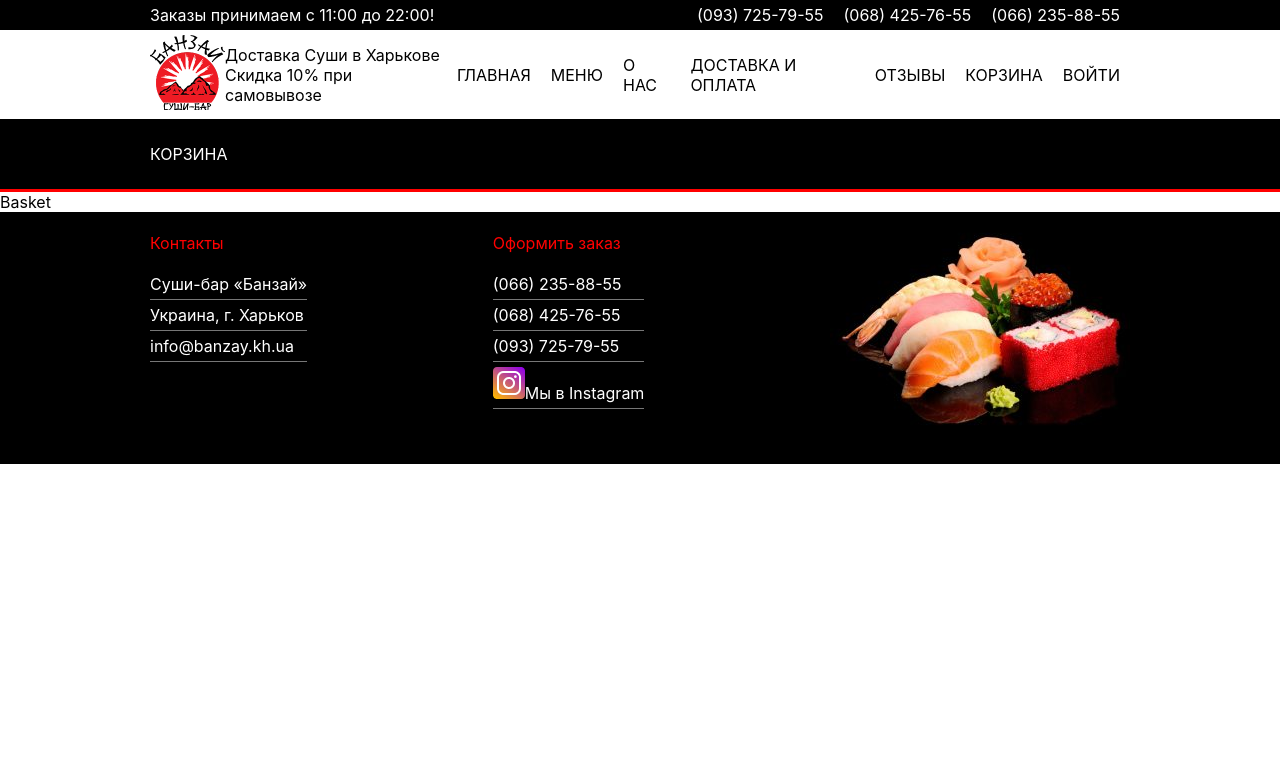
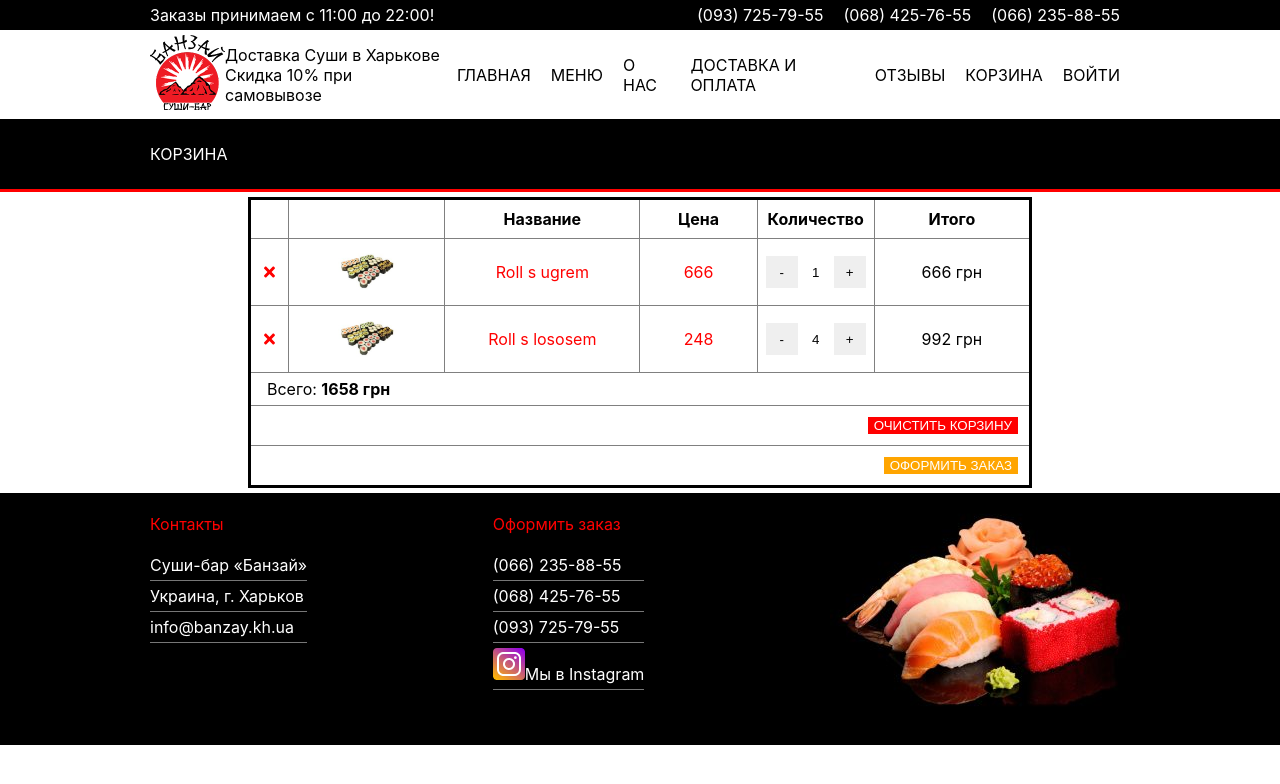
Before and after one commit to maxim19295/BanzayClient, a React (Create React App) app: page /korzina in a window 1280 px wide. Shown: the top 784 px of the page. Built offline with nearby package versions, Linux system fonts and the light colour scheme.

Commit message:
template Basket

```diff
--- a/package.json
+++ b/package.json
@@ -3,6 +3,9 @@
   "version": "0.1.0",
   "private": true,
   "dependencies": {
+    "@fortawesome/fontawesome-svg-core": "^1.2.32",
+    "@fortawesome/free-solid-svg-icons": "^5.15.1",
+    "@fortawesome/react-fontawesome": "^0.1.13",
     "@testing-library/jest-dom": "^5.11.6",
     "@testing-library/react": "^11.2.2",
     "@testing-library/user-event": "^12.3.0",
--- a/src/components/pages/Basket/Basket.jsx
+++ b/src/components/pages/Basket/Basket.jsx
@@ -1,3 +1,6 @@
+import { BasketTable } from './BasketTable/BasketTable';
 export const Basket = () =>{
-    return <div>Basket</div>
+    return <div className='content'>
+        <BasketTable/>
+    </div>
 }
--- /dev/null
+++ b/src/components/pages/Basket/BasketTable/BasketTable.jsx
@@ -0,0 +1,65 @@
+import {DeleteCell} from './DeleteCell/DeleteCell';
+import {ImageCell} from './ImageCell/ImageCell';
+import {PriceCell} from './PriceCell/PriceCell';
+import {QuantityCell} from './QuantityCell/QuantityCell';
+import {TitleCell} from './TitleCell/TitleCell';
+import {TotalCell} from './TotalCell/TotalCell';
+import b from './BasketTable.module.css';
+export const BasketTable = () =>{
+    const basket = [{
+        id: 1,
+        title: 'Roll s ugrem',
+        price: 666,
+        quantity: 1
+    },
+    {
+        id: 3,
+        title: 'Roll s lososem',
+        price: 248,
+        quantity: 4
+    }
+];
+    let total = 0;
+    for(let i =0; i<basket.length;i++){
+        total+=basket[i].quantity*basket[i].price;
+    }
+    const tableBody = basket.map(
+        (el,index)=>{
+            return <tr height='60px'>
+                <DeleteCell/>
+                <ImageCell/>
+                <TitleCell title={el.title}/>
+                <PriceCell price={el.price}/>
+                <QuantityCell quantity={el.quantity}/>
+                <TotalCell total={el.price*el.quantity}/>
+            </tr>
+        }
+    );
+    return <table className={b.basketTable}>
+    <thead></thead>
+    <tbody>
+    <tr height="40px">
+        <th></th>
+        <th></th>
+        <th>Название</th>
+        <th>Цена</th>
+        <th>Количество</th>
+        <th>Итого</th>
+    </tr>
+        {tableBody}
+    <tr>
+        <td colSpan={6}>
+            <div style={{display: 'flex', flexDirection: 'flex-reverse'}}>
+                <div style={{padding: '5px 15px'}}>
+                    Всего: <b>{total} грн</b>
+                </div>
+            </div>
+        </td>
+    </tr>
+<tr><td colSpan={6}><div style={{display: 'flex', flexDirection: 'row-reverse'}}>
+<button onClick={()=>{}} style={{margin: 10, backgroundColor: 'red', border: 'none', color: 'white', padding: '5 15'}}>ОЧИСТИТЬ КОРЗИНУ</button></div></td></tr>
+<tr><td colSpan={6}><div style={{display: 'flex', flexDirection: 'row-reverse'}}><a href="#"><button onClick={()=>{}} style={{margin: 10, backgroundColor: 'orange', border: 'none', color: 'white', padding: '5 15'}}>ОФОРМИТЬ ЗАКАЗ</button></a></div></td></tr>
+</tbody>
+    <tfoot></tfoot>
+</table>
+}
--- /dev/null
+++ b/src/components/pages/Basket/BasketTable/BasketTable.module.css
@@ -0,0 +1,32 @@
+.basketTable{
+    width: 80%;
+    margin: 0px auto;
+    border-collapse: collapse;
+    border-spacing: 0px;
+    border: 3px solid black;
+}
+.basketTable th:nth-child(1){
+    width: 5%;
+}
+.basketTable th:nth-child(2){
+    width: 20%;
+}
+.basketTable th:nth-child(3){
+    width: 25%;
+}
+.basketTable th:nth-child(4){
+    width: 15%;
+}
+.basketTable th:nth-child(5){
+    width: 15%;
+}
+.basketTable th:nth-child(6){
+    width: 20%;
+}
+.basketTable td{
+    border: 1px solid gray;
+    text-align: center;
+}
+.basketTable th{
+    border: 1px solid gray;
+}
--- /dev/null
+++ b/src/components/pages/Basket/BasketTable/DeleteCell/DeleteCell.jsx
@@ -0,0 +1,17 @@
+import { faTimes, faTimesCircle } from "@fortawesome/free-solid-svg-icons"
+import { FontAwesomeIcon } from "@fortawesome/react-fontawesome"
+import d from './DeleteCell.module.css';
+export const DeleteCell = () =>{
+    return <td>
+    <div style={{display: 'inline-block'}} title="Удалить из корзины">
+    <div className={d.delIcon}>
+        <div className={d.in}>
+            <FontAwesomeIcon icon={faTimesCircle}/>
+        </div>
+        <div className={d.out}>
+            <FontAwesomeIcon icon={faTimes}/>
+        </div>
+    </div>
+    </div>
+</td>
+}
--- /dev/null
+++ b/src/components/pages/Basket/BasketTable/DeleteCell/DeleteCell.module.css
@@ -0,0 +1,15 @@
+.in ,.out{
+    color: red;
+}
+.in{
+    display: none;
+}
+.out{
+    display: block;
+}
+.delIcon:hover .in{
+    display: block;
+}
+.delIcon:hover .out{
+    display: none;
+}
--- /dev/null
+++ b/src/components/pages/Basket/BasketTable/ImageCell/ImageCell.jsx
@@ -0,0 +1,9 @@
+import { NavLink } from 'react-router-dom';
+import sushi from '../../../../../72.jpg';
+export const ImageCell = () =>{
+    return <td>
+    <NavLink to='/sushi'>
+        <img src={sushi} alt="gfjfjjf" style={{height: 60}}/>
+    </NavLink>
+</td>
+}
--- /dev/null
+++ b/src/components/pages/Basket/BasketTable/PriceCell/PriceCell.jsx
@@ -0,0 +1,3 @@
+export const PriceCell = ({price}) =>{
+    return <td style={{color: 'red'}}>{price}</td>
+}
--- /dev/null
+++ b/src/components/pages/Basket/BasketTable/QuantityCell/QuantityCell.jsx
@@ -0,0 +1,10 @@
+import q from './QuantityCell.module.css';
+export const QuantityCell = ({quantity}) =>{
+    return <td>
+    <div style={{display: 'inline-block'}}>
+        <input type="button" className={q.quantityEdit} value="-" onClick={()=>{}} disabled={false}/>
+        <input className={q.quantityEdit} type="text" minLength="1" maxLength="3" value={quantity} onChange={()=>{}}/>
+        <input type="button" className={q.quantityEdit} value="+" onClick={()=>{}} disabled={false}/>
+    </div>
+</td>
+}
--- /dev/null
+++ b/src/components/pages/Basket/BasketTable/QuantityCell/QuantityCell.module.css
@@ -0,0 +1,7 @@
+.quantityEdit{
+    width: 32px;
+    height: 32px;
+    margin: 0px;
+    border: 0px;
+    text-align: center;
+}
--- /dev/null
+++ b/src/components/pages/Basket/BasketTable/TitleCell/TitleCell.jsx
@@ -0,0 +1,7 @@
+import { NavLink } from "react-router-dom"
+
+export const TitleCell = ({title}) =>{
+    return <td>
+    <NavLink to='/sushi'><p style={{color: 'red'}}>{title}</p></NavLink>
+    </td>
+}
--- /dev/null
+++ b/src/components/pages/Basket/BasketTable/TotalCell/TotalCell.jsx
@@ -0,0 +1,3 @@
+export const TotalCell = ({total}) =>{
+    return <td>{total} грн</td>
+}
```
Also changed, not shown: 2 other files (tests, documents, lock files or other folders).
